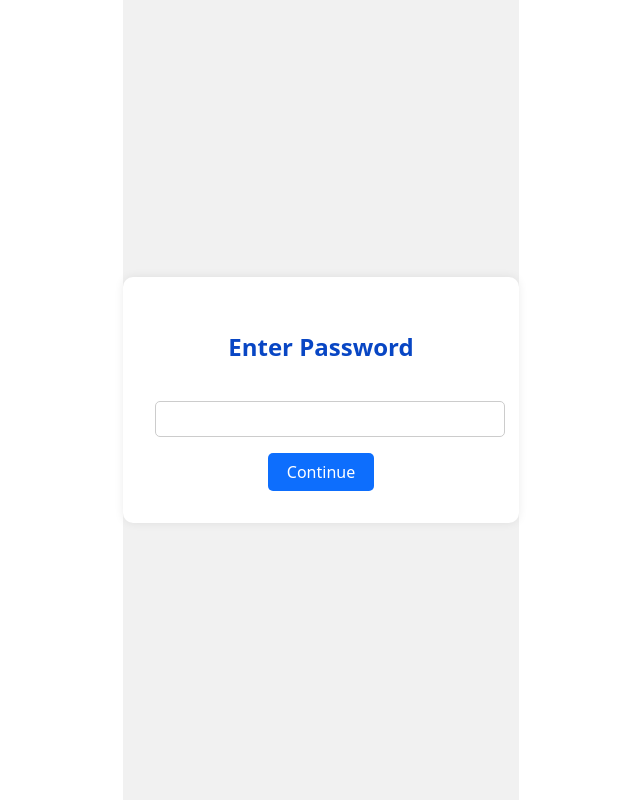
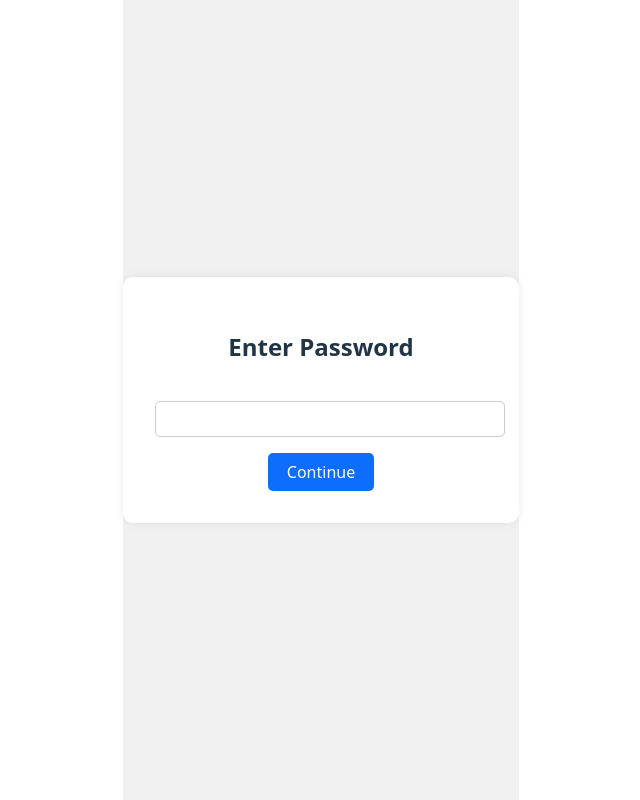
Before and after one commit to chris321-dev/pointOfSale-chrisDev, a React (Vite) app: page / in a window 1280 px wide. Shown: the whole page, without its empty margins (319-959 px from the left). Built offline with nearby package versions, Linux system fonts and the light colour scheme.

Commit message:
Update AuthGate.module.css

```diff
--- a/src/styles/AuthGate.module.css
+++ b/src/styles/AuthGate.module.css
@@ -39,5 +39,5 @@
 }
 
 .authBox h2 {
-  color: #0846c4;
+  color: #0846c4 #important;
 }
```
